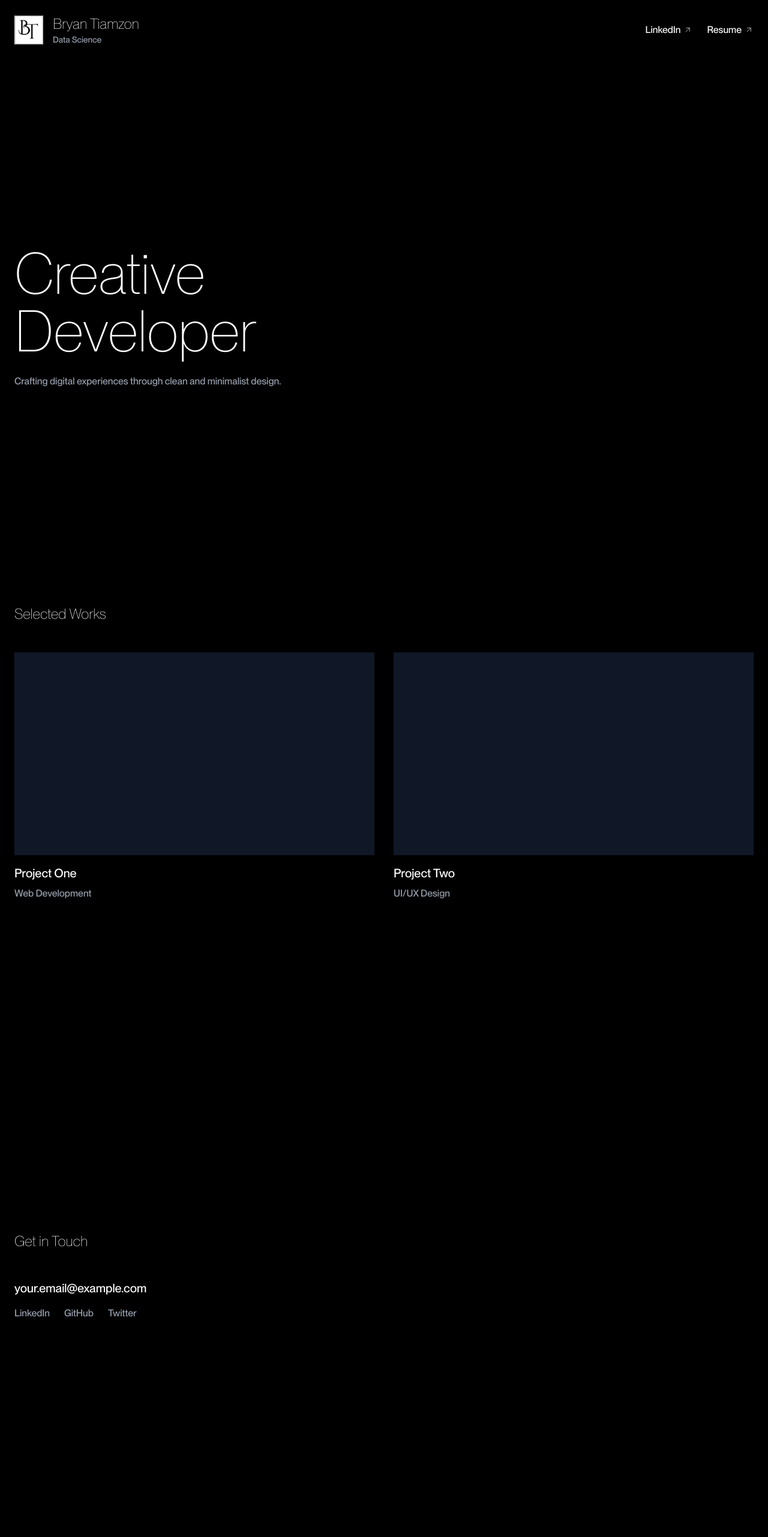
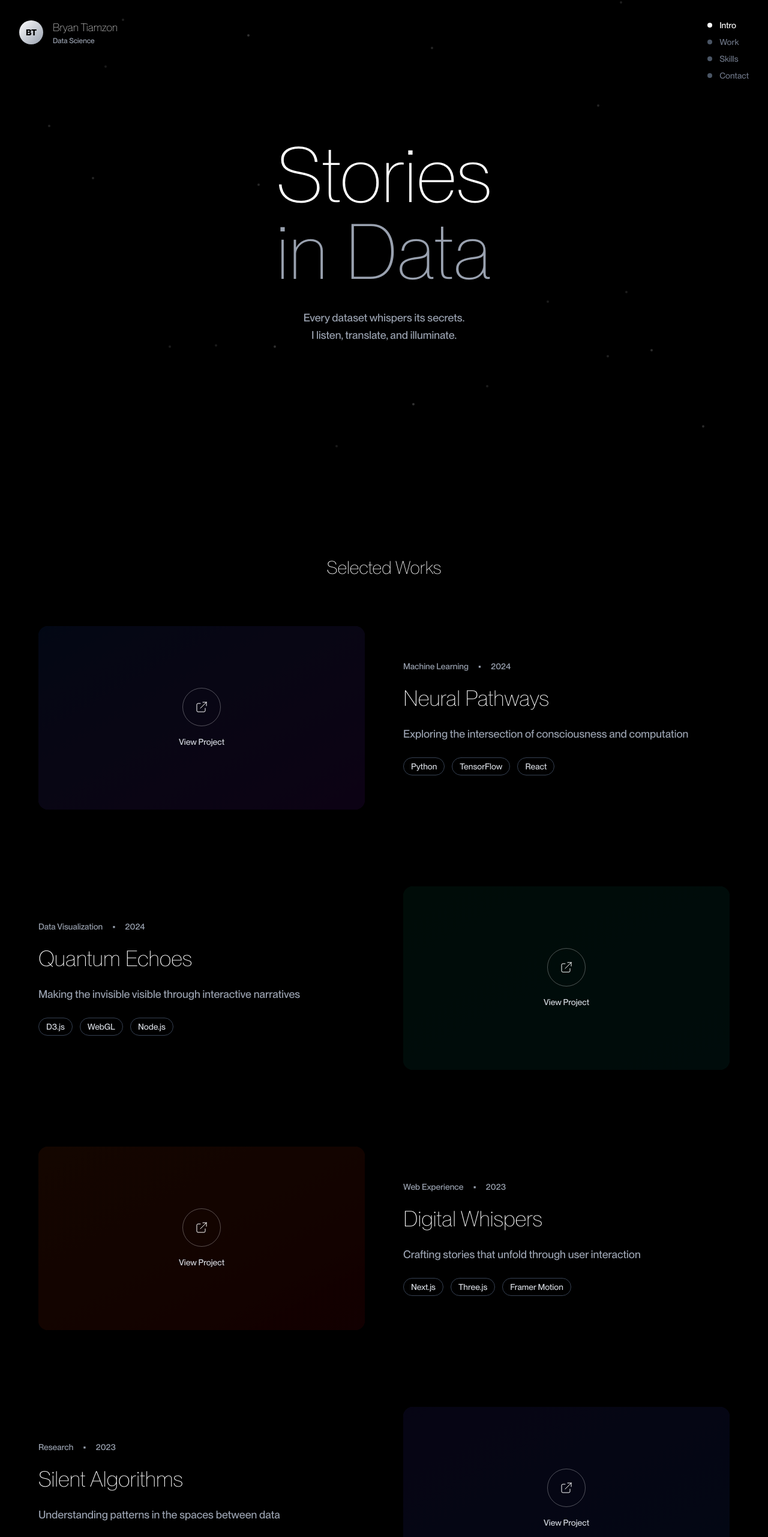
Before and after one commit to officialbryx/Portfolio, a React (Vite) app: page / in a window 1280 px wide. Shown: the top 2563 px of the page at 60% size. Before the commit the page ends 2528 px from the top, so only its background shows below. Built offline with nearby package versions, Linux system fonts and the light colour scheme.

Commit message:
Update App.jsx

```diff
--- a/src/App.jsx
+++ b/src/App.jsx
@@ -1,128 +1,340 @@
-import { useState } from "react";
+import { useState, useEffect } from "react";
 
 function App() {
-  const [isMenuOpen, setIsMenuOpen] = useState(false);
+  const [scrollY, setScrollY] = useState(0);
+  const [isLoaded, setIsLoaded] = useState(false);
+  const [activeSection, setActiveSection] = useState(0);
+
+  useEffect(() => {
+    const handleScroll = () => setScrollY(window.scrollY);
+    window.addEventListener("scroll", handleScroll);
+
+    // Simulate loading
+    setTimeout(() => setIsLoaded(true), 1000);
+
+    return () => window.removeEventListener("scroll", handleScroll);
+  }, []);
+
+  useEffect(() => {
+    const sections = document.querySelectorAll("section");
+    const observer = new IntersectionObserver(
+      (entries) => {
+        entries.forEach((entry) => {
+          if (entry.isIntersecting) {
+            const index = Array.from(sections).indexOf(entry.target);
+            setActiveSection(index);
+          }
+        });
+      },
+      { threshold: 0.3 }
+    );
+
+    sections.forEach((section) => observer.observe(section));
+    return () => observer.disconnect();
+  }, []);
+
+  const projects = [
+    {
+      title: "Neural Pathways",
+      category: "Machine Learning",
+      year: "2024",
+      description:
+        "Exploring the intersection of consciousness and computation",
+      tech: ["Python", "TensorFlow", "React"],
+      gradient: "from-blue-600/20 to-purple-600/20",
+    },
+    {
+      title: "Quantum Echoes",
+      category: "Data Visualization",
+      year: "2024",
+      description:
+        "Making the invisible visible through interactive narratives",
+      tech: ["D3.js", "WebGL", "Node.js"],
+      gradient: "from-emerald-600/20 to-teal-600/20",
+    },
+    {
+      title: "Digital Whispers",
+      category: "Web Experience",
+      year: "2023",
+      description: "Crafting stories that unfold through user interaction",
+      tech: ["Next.js", "Three.js", "Framer Motion"],
+      gradient: "from-orange-600/20 to-red-600/20",
+    },
+    {
+      title: "Silent Algorithms",
+      category: "Research",
+      year: "2023",
+      description: "Understanding patterns in the spaces between data",
+      tech: ["R", "Python", "Observable"],
+      gradient: "from-indigo-600/20 to-blue-600/20",
+    },
+  ];
+
+  const skills = [
+    { name: "Machine Learning", level: 90 },
+    { name: "Data Visualization", level: 85 },
+    { name: "Python", level: 95 },
+    { name: "React", level: 80 },
+    { name: "Statistical Analysis", level: 88 },
+    { name: "Deep Learning", level: 82 },
+  ];
 
   return (
-    <div className="min-h-screen bg-black text-white">
+    <div className="min-h-screen bg-black text-white overflow-x-hidden">
+      {/* Loading Screen */}
+      <div
+        className={`fixed inset-0 bg-black z-50 flex items-center justify-center transition-opacity duration-1000 ${
+          isLoaded ? "opacity-0 pointer-events-none" : "opacity-100"
+        }`}
+      >
+        <div className="w-1 h-32 bg-white animate-pulse"></div>
+      </div>
+
+      {/* Navigation */}
+      <nav className="fixed top-0 right-0 z-40 p-8">
+        <div className="flex flex-col space-y-2">
+          {["Intro", "Work", "Skills", "Contact"].map((item, index) => (
+            <div key={item} className="flex items-center space-x-3">
+              <div
+                className={`w-2 h-2 rounded-full transition-all duration-300 ${
+                  activeSection === index ? "bg-white" : "bg-gray-600"
+                }`}
+              />
+              <span
+                className={`text-sm transition-all duration-300 ${
+                  activeSection === index ? "text-white" : "text-gray-500"
+                }`}
+              >
+                {item}
+              </span>
+            </div>
+          ))}
+        </div>
+      </nav>
+
       {/* Header */}
-      <header className="fixed w-full p-6 flex justify-between items-center z-50">
+      <header className="fixed top-0 left-0 z-40 p-8">
         <div className="flex items-center space-x-4">
-          <img src="/B.png" alt="Bryan Tiamzon" className="h-12 w-12" />
-          <div className="flex flex-col">
-            <h1 className="text-2xl font-light text-white">Bryan Tiamzon</h1>
-            <p className="text-gray-400 text-sm">Data Science</p>
+          <div className="w-10 h-10 bg-gradient-to-br from-white to-gray-400 rounded-full flex items-center justify-center">
+            <span className="text-black font-bold text-sm">BT</span>
           </div>
+          <div>
+            <h1 className="text-lg font-light">Bryan Tiamzon</h1>
+            <p className="text-gray-400 text-xs">Data Science</p>
           </div>
-        <div className="flex items-center space-x-6">
-          <a
-            href="https://www.linkedin.com/in/yourprofile"
-            target="_blank"
-            rel="noopener noreferrer"
-            className="flex items-center space-x-1 text-white hover:text-gray-400 transition-colors"
-          >
-            <span>LinkedIn</span>
-            <svg
-              xmlns="http://www.w3.org/2000/svg"
-              className="h-4 w-4"
-              viewBox="0 0 24 24"
-              fill="none"
-              stroke="currentColor"
-              strokeWidth="1"
-            >
-              <path d="M7 17L17 7M17 7H8M17 7V16" />
-            </svg>
-          </a>
-          <a
-            href="/your-resume.pdf"
-            target="_blank"
-            rel="noopener noreferrer"
-            className="flex items-center space-x-1 text-white hover:text-gray-400 transition-colors"
-          >
-            <span>Resume</span>
-            <svg
-              xmlns="http://www.w3.org/2000/svg"
-              className="h-4 w-4"
-              viewBox="0 0 24 24"
-              fill="none"
-              stroke="currentColor"
-              strokeWidth="1"
-            >
-              <path d="M7 17L17 7M17 7H8M17 7V16" />
-            </svg>
-          </a>
         </div>
       </header>
 
-      {/* Main Content */}
-      <main className="pt-32 px-6">
-        <section className="min-h-screen flex flex-col justify-center">
-          <h2 className="text-6xl md:text-8xl font-light mb-6">
-            Creative
-            <br />
-            Developer
+      {/* Hero Section */}
+      <section className="min-h-screen flex items-center justify-center relative">
+        <div
+          className="text-center transform transition-all duration-1000"
+          style={{
+            transform: `translateY(${scrollY * 0.5}px)`,
+            opacity: Math.max(0, 1 - scrollY / 800),
+          }}
+        >
+          <h2 className="text-7xl md:text-9xl font-thin mb-8 leading-none">
+            <span className="block">Stories</span>
+            <span className="block text-gray-400">in Data</span>
           </h2>
-          <p className="text-gray-400 max-w-md">
-            Crafting digital experiences through clean and minimalist design.
+          <p className="text-gray-400 max-w-md mx-auto text-lg leading-relaxed">
+            Every dataset whispers its secrets.
+            <br />I listen, translate, and illuminate.
           </p>
+        </div>
+
+        {/* Floating elements */}
+        <div className="absolute inset-0 pointer-events-none">
+          {[...Array(20)].map((_, i) => (
+            <div
+              key={i}
+              className="absolute w-1 h-1 bg-white/20 rounded-full animate-pulse"
+              style={{
+                left: `${Math.random() * 100}%`,
+                top: `${Math.random() * 100}%`,
+                animationDelay: `${Math.random() * 3}s`,
+                animationDuration: `${2 + Math.random() * 2}s`,
+              }}
+            />
+          ))}
+        </div>
       </section>
 
       {/* Projects Section */}
-        <section className="min-h-screen py-20">
-          <h3 className="text-2xl font-light mb-12">Selected Works</h3>
-          <div className="grid grid-cols-1 md:grid-cols-2 gap-8">
-            {/* Project Cards */}
-            <div className="group cursor-pointer">
-              <div className="aspect-video bg-gray-900 mb-4 overflow-hidden">
-                {/* Add project image here */}
+      <section className="min-h-screen py-32 px-8">
+        <div className="max-w-6xl mx-auto">
+          <h3 className="text-3xl font-thin mb-20 text-center">
+            Selected Works
+          </h3>
+          <div className="space-y-32">
+            {projects.map((project, index) => (
+              <div
+                key={project.title}
+                className={`flex flex-col lg:flex-row items-center gap-16 ${
+                  index % 2 === 1 ? "lg:flex-row-reverse" : ""
+                }`}
+              >
+                <div className="flex-1">
+                  <div
+                    className={`aspect-video bg-gradient-to-br ${project.gradient} rounded-2xl relative overflow-hidden group cursor-pointer`}
+                  >
+                    <div className="absolute inset-0 bg-black/60 group-hover:bg-black/40 transition-all duration-500" />
+                    <div className="absolute inset-0 flex items-center justify-center">
+                      <div className="text-center">
+                        <div className="w-16 h-16 border border-white/30 rounded-full flex items-center justify-center mb-4 mx-auto group-hover:scale-110 transition-transform duration-300">
+                          <svg
+                            className="w-6 h-6"
+                            fill="none"
+                            stroke="currentColor"
+                            viewBox="0 0 24 24"
+                          >
+                            <path
+                              strokeLinecap="round"
+                              strokeLinejoin="round"
+                              strokeWidth={1}
+                              d="M10 6H6a2 2 0 00-2 2v10a2 2 0 002 2h10a2 2 0 002-2v-4M14 4h6m0 0v6m0-6L10 14"
+                            />
+                          </svg>
                         </div>
-              <h4 className="text-xl mb-2">Project One</h4>
-              <p className="text-gray-400">Web Development</p>
+                        <p className="text-sm text-gray-300">View Project</p>
+                      </div>
+                    </div>
+                  </div>
                 </div>
 
-            <div className="group cursor-pointer">
-              <div className="aspect-video bg-gray-900 mb-4 overflow-hidden">
-                {/* Add project image here */}
+                <div className="flex-1 space-y-6">
+                  <div className="flex items-center space-x-4 text-sm text-gray-400">
+                    <span>{project.category}</span>
+                    <span>•</span>
+                    <span>{project.year}</span>
                   </div>
-              <h4 className="text-xl mb-2">Project Two</h4>
-              <p className="text-gray-400">UI/UX Design</p>
+                  <h4 className="text-4xl font-thin">{project.title}</h4>
+                  <p className="text-gray-400 text-lg leading-relaxed">
+                    {project.description}
+                  </p>
+                  <div className="flex flex-wrap gap-3">
+                    {project.tech.map((tech) => (
+                      <span
+                        key={tech}
+                        className="px-3 py-1 border border-gray-700 rounded-full text-sm text-gray-300"
+                      >
+                        {tech}
+                      </span>
+                    ))}
+                  </div>
+                </div>
+              </div>
+            ))}
+          </div>
+        </div>
+      </section>
+
+      {/* Skills & Philosophy Section */}
+      <section className="min-h-screen py-32 px-8">
+        <div className="max-w-4xl mx-auto">
+          <div className="grid lg:grid-cols-2 gap-20">
+            <div>
+              <h3 className="text-3xl font-thin mb-12">Capabilities</h3>
+              <div className="space-y-8">
+                {skills.map((skill) => (
+                  <div key={skill.name}>
+                    <div className="flex justify-between mb-2">
+                      <span className="text-gray-300">{skill.name}</span>
+                      <span className="text-gray-500 text-sm">
+                        {skill.level}%
+                      </span>
+                    </div>
+                    <div className="h-px bg-gray-800 relative">
+                      <div
+                        className="h-px bg-white absolute left-0 top-0 transition-all duration-1000"
+                        style={{ width: `${skill.level}%` }}
+                      />
+                    </div>
+                  </div>
+                ))}
+              </div>
+            </div>
+
+            <div>
+              <h3 className="text-3xl font-thin mb-12">Philosophy</h3>
+              <div className="space-y-8 text-gray-400 leading-relaxed">
+                <p>
+                  Data is not just numbers. It's the digital DNA of human
+                  behavior, the poetry of patterns, the silent symphony of
+                  statistics.
+                </p>
+                <p>
+                  I believe in the art of subtraction — removing noise to reveal
+                  signal, complexity to find simplicity, chaos to discover
+                  order.
+                </p>
+                <p>
+                  Every visualization tells a story. Every model holds a truth.
+                  Every algorithm dreams of understanding.
+                </p>
+              </div>
+            </div>
           </div>
         </div>
       </section>
 
       {/* Contact Section */}
-        <section className="min-h-screen flex flex-col justify-center">
-          <h3 className="text-2xl font-light mb-12">Get in Touch</h3>
-          <div className="space-y-4">
+      <section className="min-h-screen flex items-center justify-center px-8">
+        <div className="text-center max-w-2xl">
+          <h3 className="text-5xl font-thin mb-12">Let's Create</h3>
+          <p className="text-gray-400 text-xl mb-16 leading-relaxed">
+            Have a story that needs telling? Data that needs understanding?
+            Let's turn complexity into clarity.
+          </p>
+
+          <div className="space-y-8">
             <a
-              href="mailto:your.email@example.com"
-              className="block text-xl hover:text-gray-400 transition-colors"
+              href="mailto:bryan@example.com"
+              className="block text-2xl hover:text-gray-400 transition-colors duration-300 mb-8"
             >
-              your.email@example.com
+              bryan@example.com
             </a>
-            <div className="flex space-x-6">
+
+            <div className="flex justify-center space-x-12">
+              {[
+                { name: "LinkedIn", href: "#" },
+                { name: "GitHub", href: "#" },
+                { name: "Resume", href: "#" },
+              ].map((link) => (
                 <a
-                href="#"
-                className="text-gray-400 hover:text-white transition-colors"
+                  key={link.name}
+                  href={link.href}
+                  className="group flex items-center space-x-2 text-gray-400 hover:text-white transition-all duration-300"
                 >
-                LinkedIn
+                  <span>{link.name}</span>
+                  <svg
+                    className="w-4 h-4 group-hover:translate-x-1 group-hover:-translate-y-1 transition-transform duration-300"
+                    fill="none"
+                    stroke="currentColor"
+                    viewBox="0 0 24 24"
+                  >
+                    <path
+                      strokeLinecap="round"
+                      strokeLinejoin="round"
+                      strokeWidth={1}
+                      d="M10 6H6a2 2 0 00-2 2v10a2 2 0 002 2h10a2 2 0 002-2v-4M14 4h6m0 0v6m0-6L10 14"
+                    />
+                  </svg>
                 </a>
-              <a
-                href="#"
-                className="text-gray-400 hover:text-white transition-colors"
-              >
-                GitHub
-              </a>
-              <a
-                href="#"
-                className="text-gray-400 hover:text-white transition-colors"
-              >
-                Twitter
-              </a>
+              ))}
+            </div>
           </div>
         </div>
       </section>
-      </main>
+
+      {/* Footer */}
+      <footer className="py-12 px-8 border-t border-gray-800">
+        <div className="max-w-6xl mx-auto flex justify-between items-center text-gray-500 text-sm">
+          <p>© 2024 Bryan Tiamzon</p>
+          <p>Crafted with intention</p>
+        </div>
+      </footer>
     </div>
   );
 }
```
Lines whose indentation alone changed are shown as unchanged.
